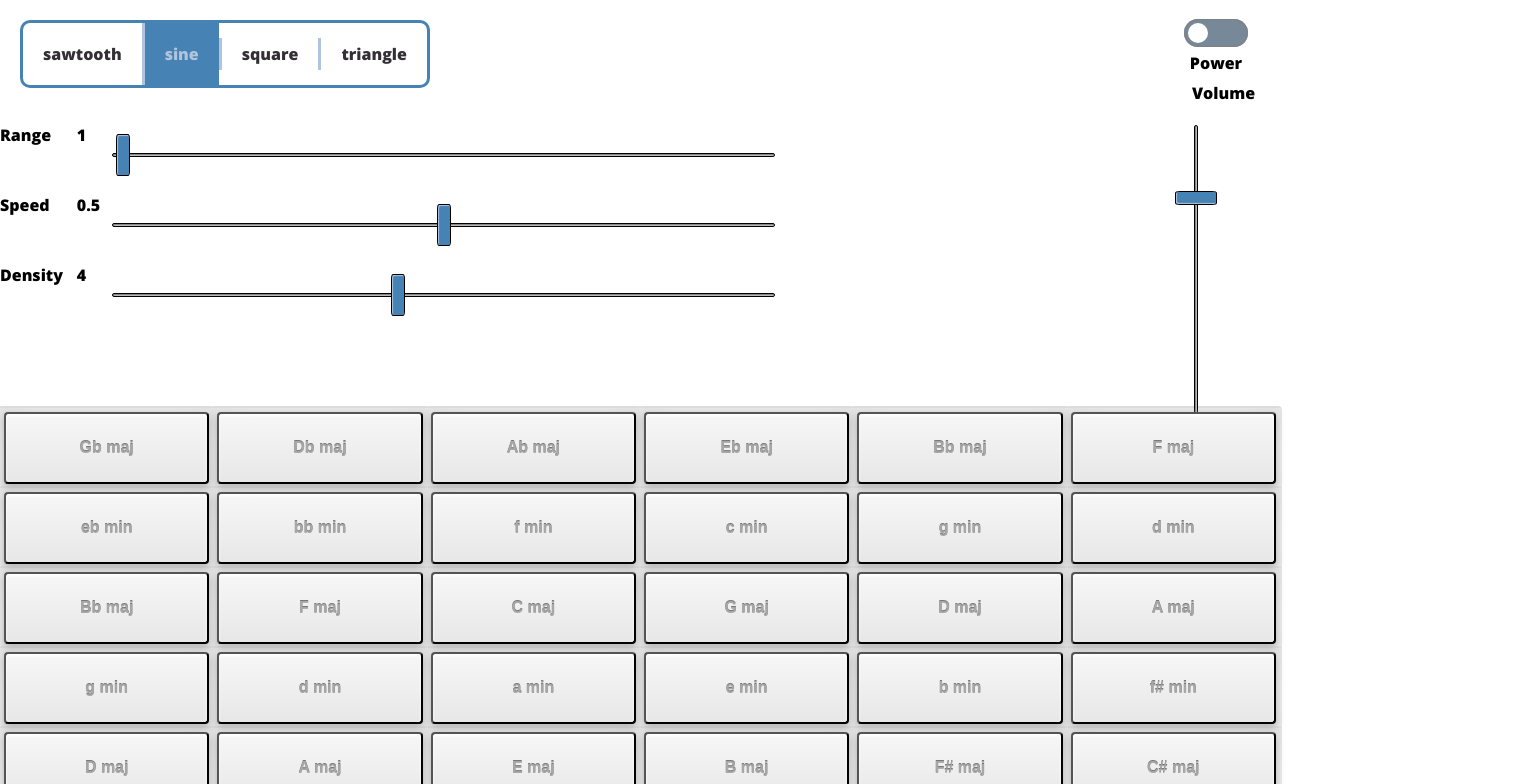
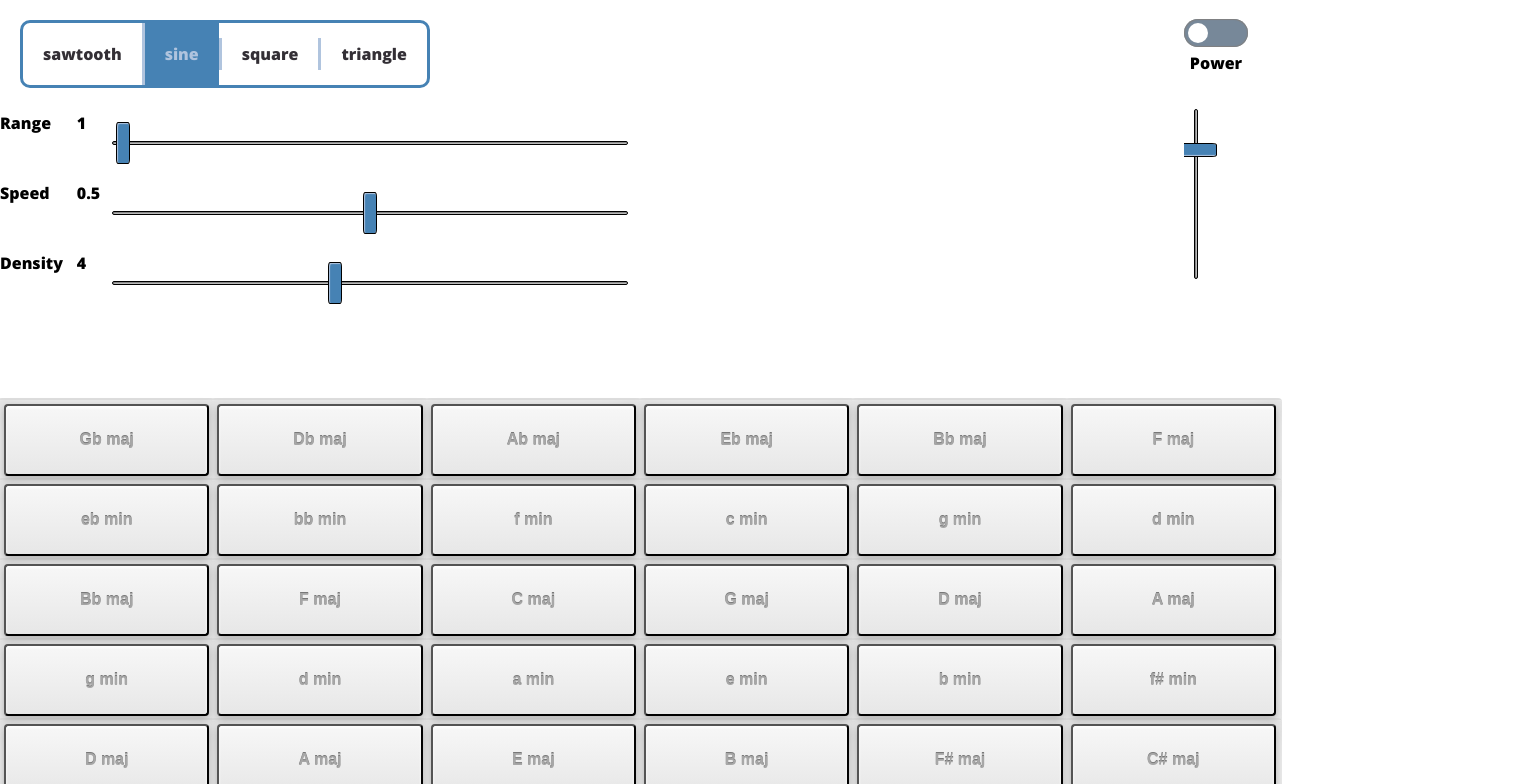
Before and after one commit to MikeSperone/ChordArp_Web, a React app: page / in a window 1280 px wide. Shown: the top 784 px of the page, 1514 px wide, since content can reach past the window. Built offline with nearby package versions, Linux system fonts and the light colour scheme; the HTML template or start-up script is replaced by a standard one.

Commit message:
more style updates

```diff
--- a/src/App.js
+++ b/src/App.js
@@ -20,19 +20,20 @@ injectGlobal`
     }
 `;
 
-const AppContainer = styled.div`
+const TopSection = styled.div`
     display: grid;
-    grid-template-columns: 2fr 1fr 6em;
-    grid-template-rows: 0.5fr 1.5fr 1fr 1fr;
-    grid-template-areas: "tone-controls other power-controls" "main-controls adsr power-controls" "buttons buttons buttons" "buttons buttons buttons";
+    height: 50vh;
+    grid-template-columns: 50% calc(50% - 6rem) 6rem;
+    grid-template-rows: 6rem 50%;
+    grid-template-areas: "tone-controls other power" "main-controls adsr volume";
 `;
 
-const ToneSection = styled.div`grid-area: tone-controls`;
+const ToneSection = styled.div`width: grid-area: tone-controls`;
 const MainControls = styled.div`grid-area: main-controls`;
-const PowerSection = styled.div`grid-area: power-controls`;
-const ButtonSection = styled.div`grid-area: buttons`;
 const OtherSection = styled.div`grid-area: other`;
 const ADSRSection = styled.div`grid-area: adsr`;
+const PowerSection = styled.div`grid-area: power`;
+const VolumeSection = styled.div`grid-area: volume; overflow: hidden;`;
 class App extends Component {
     constructor(props) {
         super();
@@ -76,7 +77,8 @@ class App extends Component {
 
     render() {
         return (
-            <AppContainer>
+            <div>
+                <TopSection>
                     <ToneSection>
                         <ToneControls tone={this.setTone} />
                     </ToneSection>
@@ -85,6 +87,8 @@ class App extends Component {
                         <SpeedControl speed={this.setSpeed} />
                         <DensityControl density={this.setDensity} />
                     </MainControls>
+                    <ADSRSection />
+                    <OtherSection />
                     <PowerSection>
                         <Power
                             handleChange={this.power}
@@ -92,17 +96,16 @@ class App extends Component {
                         >
                             Power
                         </Power>
+                    </PowerSection>
+                    <VolumeSection>
                         <VolumeControl volume={this.setVolume} />
-                </PowerSection>
-                <ButtonSection>
+                    </VolumeSection>
+                </TopSection>
                 <ButtonField
                     changeChord={c => this.setChord(c)}
                     currentChord={this.state.currentChord}
                 />
-                </ButtonSection>
-                <ADSRSection />
-                <OtherSection />
-            </AppContainer>
+            </div>
         );
     }
 }
--- a/src/Components/Controls/volume.js
+++ b/src/Components/Controls/volume.js
@@ -11,23 +11,24 @@ export default class VolumeControl extends React.Component {
         super(props);
         this.props = props;
         this.state = { volume: 0.80 };
+        this.changeVolume = this.changeVolume.bind(this);
     }
     changeVolume(volume) {
         this.props.volume(volume);
     }
     render() {
         return (
-            <StyleWrapper {...this.props}>
             <Slider
                 sliderName="Volume"
+                hideLabel
                 value={this.state.volume}
                 min={0}
                 max={1}
+                width='20vh'
                 step={0.01}
-                    onSlide={v => this.changeVolume(v)}
+                onSlide={this.changeVolume}
                 vertical
             />
-            </StyleWrapper>
         );
     }
 }
--- a/src/Components/atoms/Slider.js
+++ b/src/Components/atoms/Slider.js
@@ -39,9 +39,9 @@ const StyledInput= styled.input`
     padding: 0 .25rem;
     margin: 0;
     ${props => props.vertical && `
-        width: 40vh;
+        width: ${props.width || '100%'};
         transform-origin: top right;
-        transform: rotate(-90deg) translateY(-40vh);
+        transform: rotate(-90deg) translateY(-${props.width});
     `}
     &::-webkit-slider-thumb {
         -webkit-appearance: none;
@@ -71,12 +71,14 @@ class Slider extends React.Component {
     render() {
         return (
             <InputWrapper>
-                <Label htmlFor={this.props.sliderName} {...this.props} >
-                    <Name>{this.props.sliderName}</Name>
-                    {this.props.vertical ? null : (
-                        <Value>{this.state.sliderValue}</Value>
-                    )}
-                </Label>
+                {this.props.hideLabel ? null : (
+                    <Label htmlFor={this.props.sliderName} >
+                        <Name>{this.props.sliderName}</Name>
+                        {this.props.vertical ? null : (
+                            <Value>{this.state.sliderValue}</Value>
+                        )}
+                    </Label>
+                )}
                 <StyledInput
                     id={this.props.sliderName}
                     max={this.props.max}
@@ -86,6 +88,7 @@ class Slider extends React.Component {
                     value={this.state.sliderValue}
                     onChange={this.slide.bind(this)}
                     vertical={this.props.vertical || false}
+                    { ...this.props }
                 />
             </InputWrapper>
         );
```
Also changed, not shown: src/Components/TopControls.js (deleted, +0 -32 lines). Lines whose indentation alone changed are shown as unchanged.
